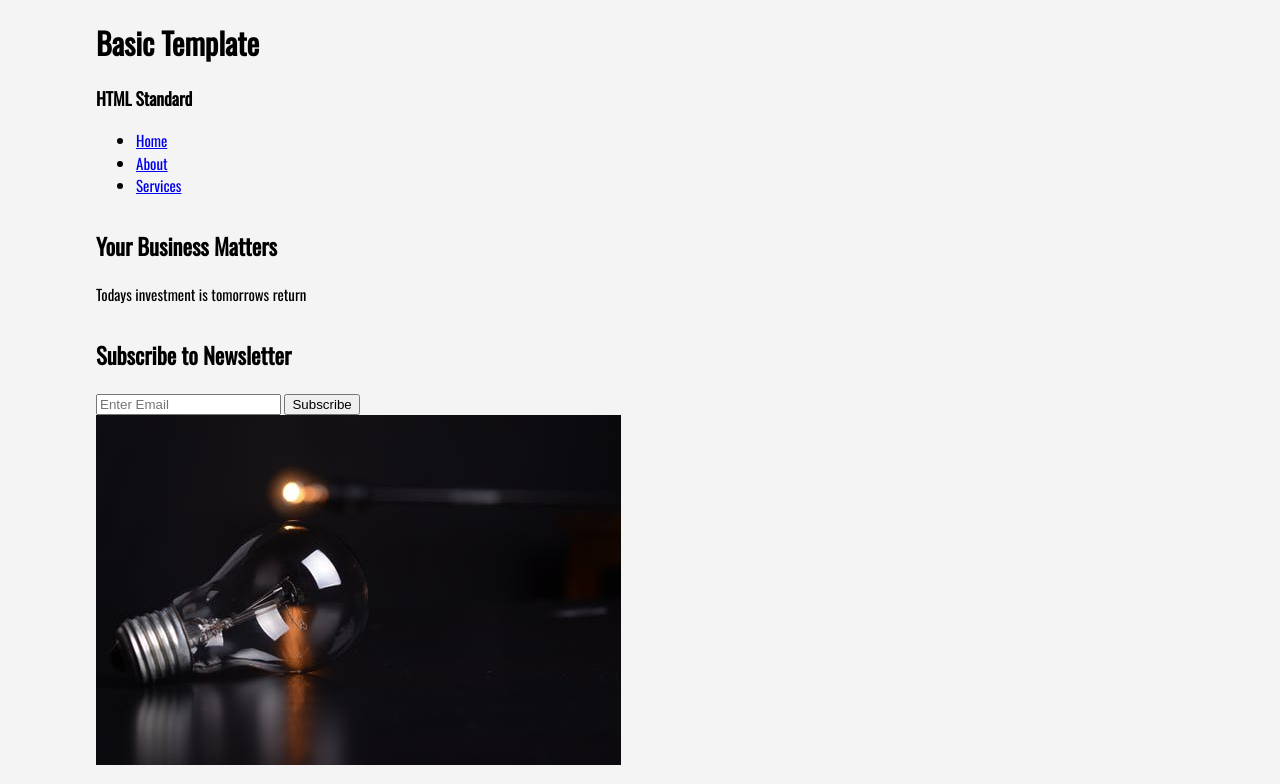
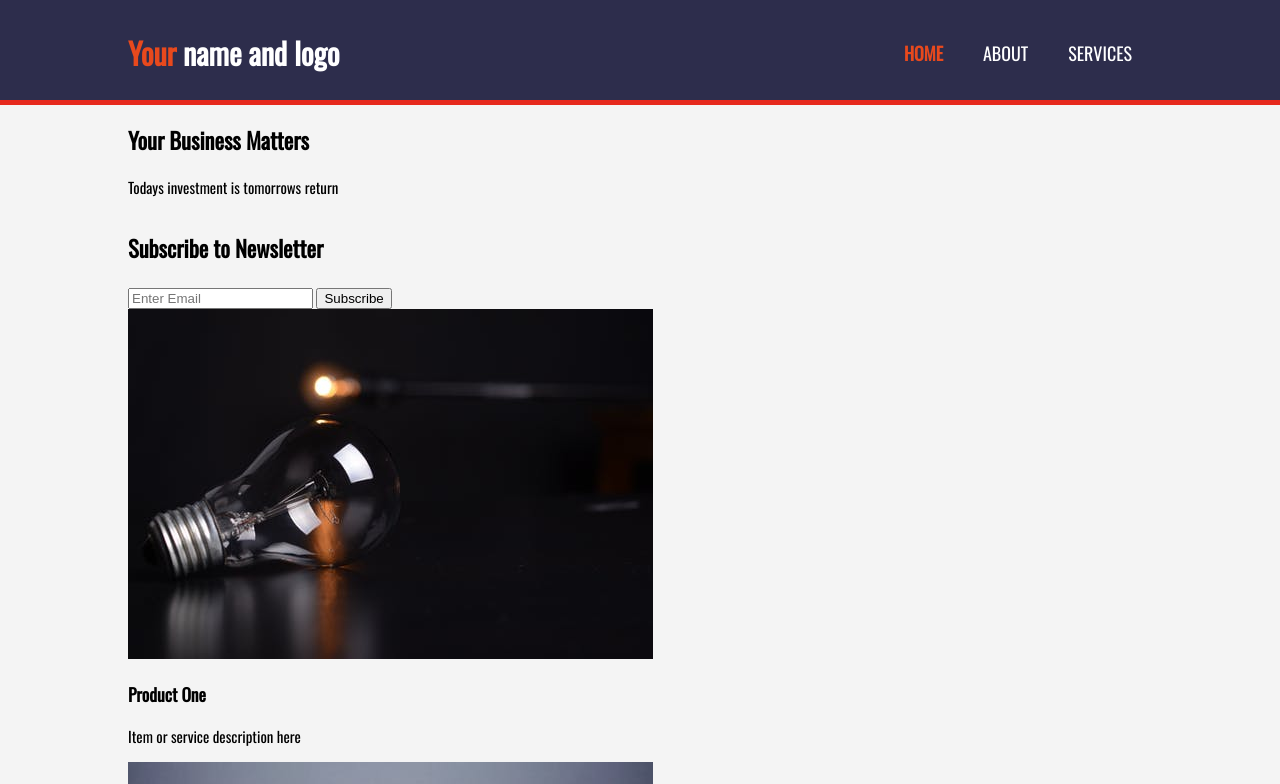
Before and after one commit to dudleyinc3/html_template, a plain HTML site: page index.html in a window 1280 px wide. Shown: the top 784 px of the page. Drawn offline with nearby package versions, Linux system fonts and the light colour scheme.

Commit message:
header styling

```diff
--- a/css/style.css
+++ b/css/style.css
@@ -8,9 +8,52 @@ body {
 /*Global*/
 
 .container {
-	width: 85%;
+	width: 80%;
 	margin: auto;
 	overflow: hidden;
 }
 
+ul {
+	margin: 0;
+	padding: 0;
+}
+
 /*Header*/
+
+header {
+	background: #2d2d4c;
+	color: #ffffff;
+	padding-top: 30px;
+	min-height: 70px;
+	border-bottom: #e6291d 5px solid;
+}
+
+header #name_logo{
+float: left;
+}
+
+header #name_logo h1{
+	margin: 0;
+}
+
+header nav {
+	float: right;
+	margin-top: 10px;
+}
+header a {
+	color: #ffffff;
+	text-decoration: none;
+	text-transform: uppercase;
+	font-size: 18px;
+}
+
+header li {
+	float: left;
+	display: inline;
+	padding: 0 20px 0 20px;
+}
+
+header .highlight, header .current a {
+	color: #e8491d;
+	font-weight: bold;
+}
--- a/index.html
+++ b/index.html
@@ -13,12 +13,11 @@
    <header>
       <div class="container">
    	<div  id="name_logo">
-         <h1>Basic Template</h1>
-         <h3>HTML Standard</h3>
+         <h1><span class="highlight">Your </span>name and logo</h1>
       </div>
       <nav>
          <ul>
-            <li>
+            <li class="current">
                <a href="index.html">Home</a>
             </li>
             <li>
```
